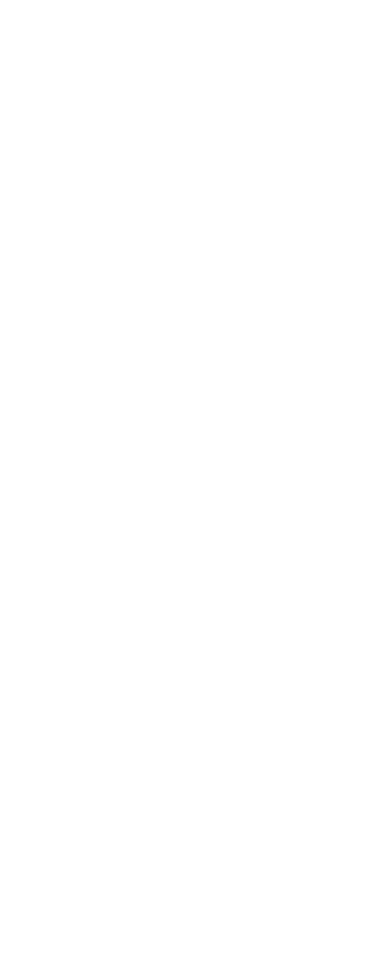
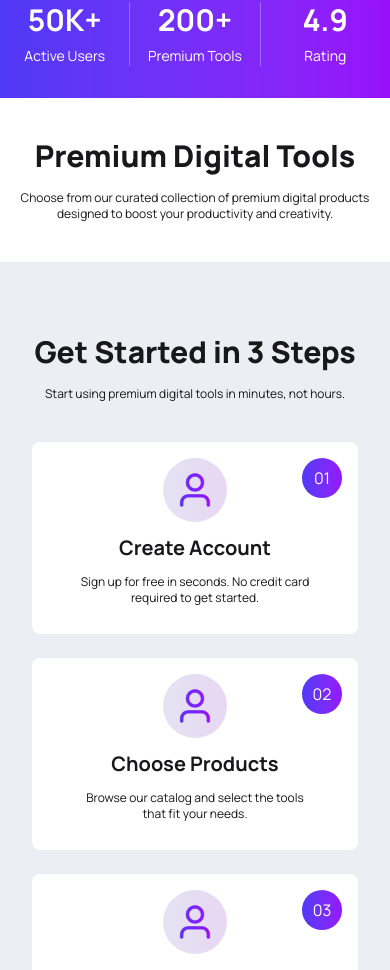
Before and after one commit to probillal/digiTools-platform, a React (Vite) app: page / in a window 390 px wide. Shown: the part 1010-1980 px from the top of the page. Before the commit the page ends 980 px from the top, so only its background shows below. Built offline with nearby package versions, Linux system fonts and the light colour scheme.

Commit message:
steps section added and responsive done

```diff
--- a/src/App.jsx
+++ b/src/App.jsx
@@ -1,6 +1,9 @@
 import "./App.css";
 import Banner from "./components/Banner/Banner";
 import Navbar from "./components/Navbar/Navbar";
+import Heading from "./components/Heading/Heading";
+import Stats from "./components/Stats/Stats";
+import Steps from "./components/StepsSection/Steps";
 
 function App() {
   return (
@@ -8,6 +11,9 @@
       <div>
         <Navbar></Navbar>
         <Banner></Banner>
+        <Stats></Stats>
+        <Heading></Heading>
+        <Steps></Steps>
       </div>
     </>
   );
--- /dev/null
+++ b/src/components/Heading/Heading.jsx
@@ -0,0 +1,15 @@
+import React from "react";
+
+const Heading = () => {
+  return (
+    <div className="text-center py-10">
+      <h2 className="text-3xl font-extrabold">Premium Digital Tools</h2>
+      <p className="max-w-sm mx-auto text-xs mt-4">
+        Choose from our curated collection of premium digital products designed
+        to boost your productivity and creativity.
+      </p>
+    </div>
+  );
+};
+
+export default Heading;
--- /dev/null
+++ b/src/components/Stats/Stats.jsx
@@ -0,0 +1,26 @@
+import React from "react";
+
+const Stats = () => {
+  return (
+    <div class="bg-linear-to-r from-indigo-600 to-purple-600 text-white py-8">
+      <div class="max-w-6xl mx-auto flex justify-around items-center text-center">
+        <div class="flex-1 border-r border-white/30 last:border-r-0 px-4">
+          <h2 class="text-3xl font-bold">50K+</h2>
+          <p class="mt-2 text-sm">Active Users</p>
+        </div>
+
+        <div class="flex-1 border-r border-white/30 last:border-r-0 px-4">
+          <h2 class="text-3xl font-bold">200+</h2>
+          <p class="mt-2 text-sm">Premium Tools</p>
+        </div>
+
+        <div class="flex-1 px-4">
+          <h2 class="text-3xl font-bold">4.9</h2>
+          <p class="mt-2 text-sm">Rating</p>
+        </div>
+      </div>
+    </div>
+  );
+};
+
+export default Stats;
--- /dev/null
+++ b/src/components/StepsSection/Steps.jsx
@@ -0,0 +1,58 @@
+import React from "react";
+import userImage from "../../assets/user.png";
+
+const Steps = () => {
+  return (
+    <div className="bg-[#ebeff3] p-8">
+      <div className="text-center py-10">
+        <h2 className="text-3xl font-extrabold">Get Started in 3 Steps</h2>
+        <p className="max-w-xl mx-auto text-xs mt-4">
+          Start using premium digital tools in minutes, not hours.
+        </p>
+      </div>
+      <div className="grid md:grid-cols-2 lg:grid-cols-3 gap-6">
+        {/* card-1 */}
+        <div className="relative bg-white rounded-lg text-center p-4 space-y-3">
+          <div className="bg-linear-to-r from-[#e5e3f3] to-[#e7d7f3] w-16 h-16 rounded-full flex justify-center items-center mx-auto">
+            <img className="w-10" src={userImage} alt="User Image" />
+          </div>
+          <h2 className="text-xl font-bold">Create Account</h2>
+          <p className="text-xs w-60 mx-auto">
+            Sign up for free in seconds. No credit card required to get started.
+          </p>
+          <div className="absolute top-4 right-4 flex justify-center items-center text-white h-10 w-10 rounded-full bg-linear-to-r from-[#4F39F6] to-[#9514FA]">
+            01
+          </div>
+        </div>
+        {/* card-2 */}
+        <div className="relative bg-white rounded-lg text-center p-4 space-y-3">
+          <div className="bg-linear-to-r from-[#e5e3f3] to-[#e7d7f3] w-16 h-16 rounded-full flex justify-center items-center mx-auto">
+            <img className="w-10" src={userImage} alt="User Image" />
+          </div>
+          <h2 className="text-xl font-bold">Choose Products</h2>
+          <p className="text-xs w-60 mx-auto">
+            Browse our catalog and select the tools that fit your needs.
+          </p>
+          <div className="absolute top-4 right-4  flex justify-center items-center text-white h-10 w-10 rounded-full bg-linear-to-r from-[#4F39F6] to-[#9514FA]">
+            02
+          </div>
+        </div>
+        {/* card-3 */}
+        <div className="relative bg-white rounded-lg text-center p-4 space-y-3">
+          <div className="bg-linear-to-r from-[#e5e3f3] to-[#e7d7f3] w-16 h-16 rounded-full flex justify-center items-center mx-auto">
+            <img className="w-10" src={userImage} alt="User Image" />
+          </div>
+          <h2 className="text-xl font-bold">Start Creating</h2>
+          <p className="text-xs w-60 mx-auto">
+            Download and start using your premium tools immediately.
+          </p>
+          <div className="absolute top-4 right-4  flex justify-center items-center text-white h-10 w-10 rounded-full bg-linear-to-r from-[#4F39F6] to-[#9514FA]">
+            03
+          </div>
+        </div>
+      </div>
+    </div>
+  );
+};
+
+export default Steps;
```
